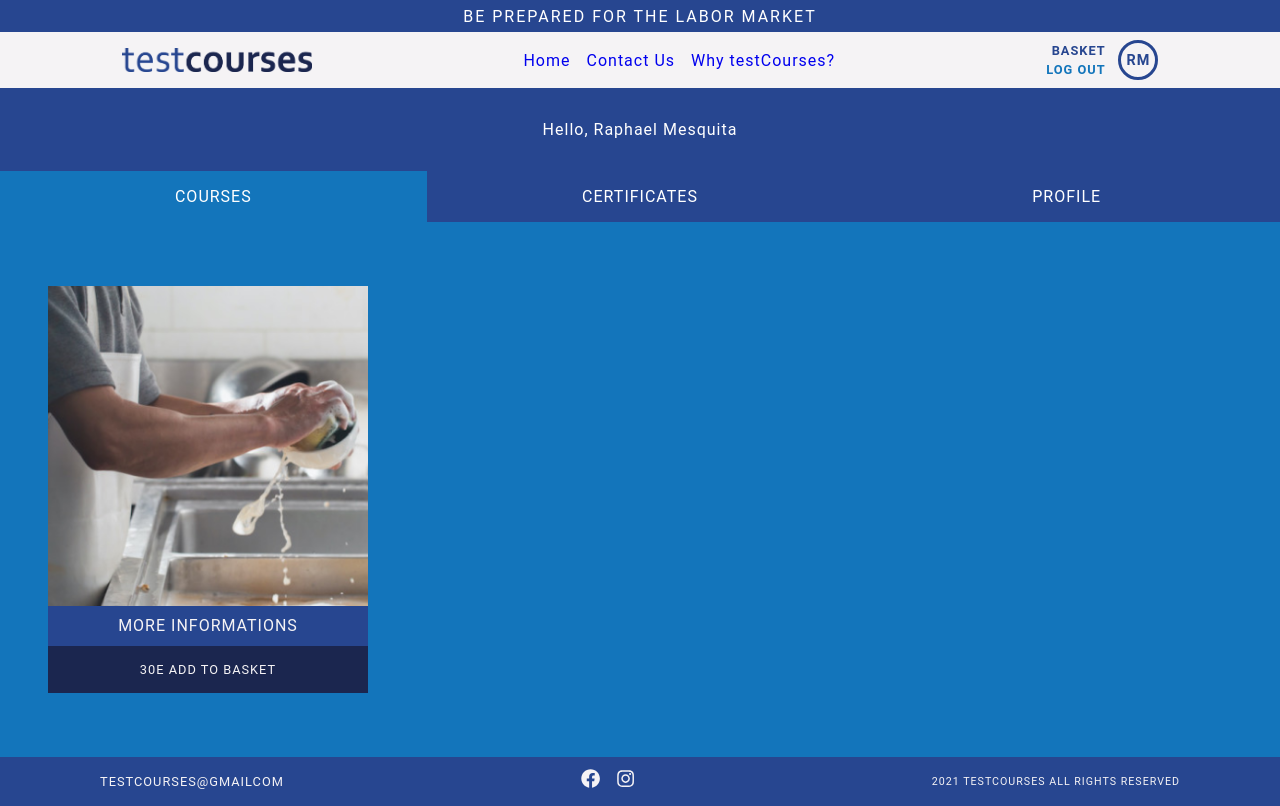
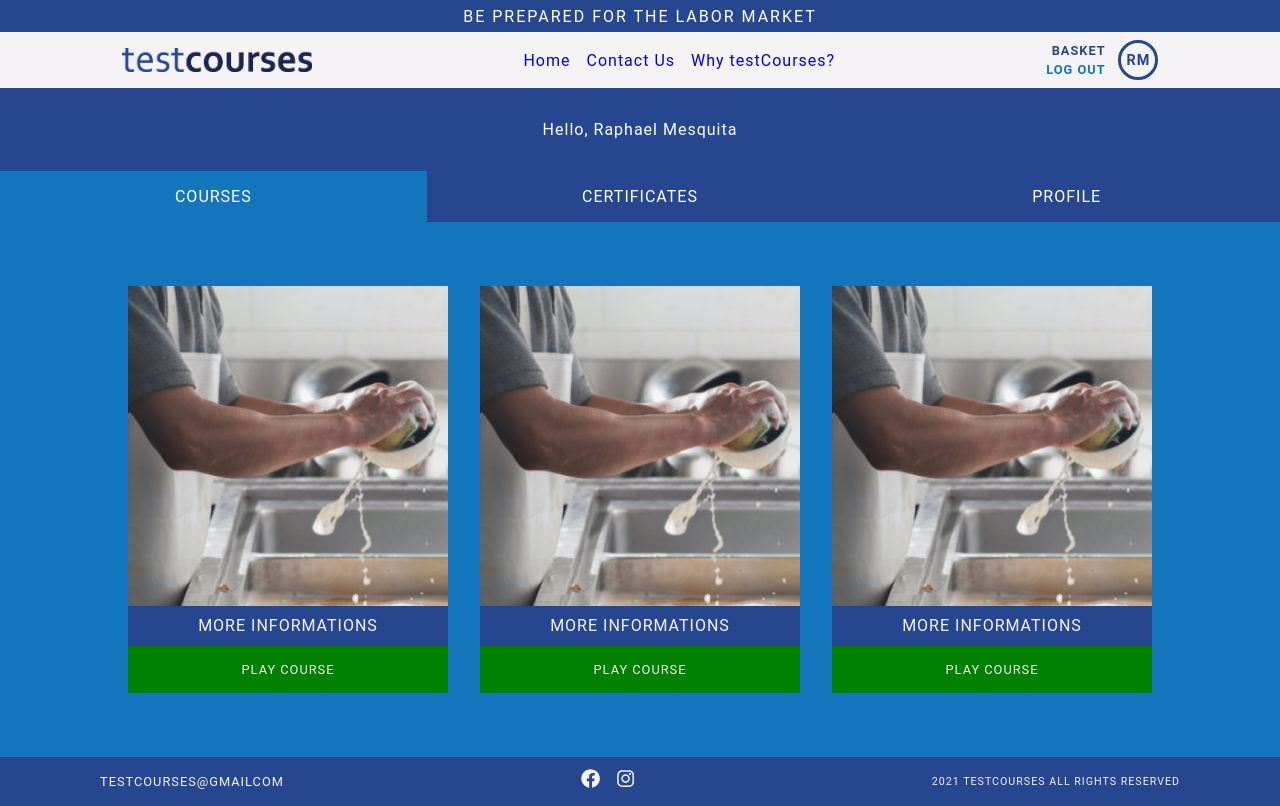
Before and after one commit to raphaelbmesquita123/testcourses, a React (Create React App) app: page /UserPage in a window 1280 px wide. Built offline with nearby package versions, Linux system fonts and the light colour scheme.

Commit message:
css update

```diff
--- a/src/components/CourseCard/CourseCard.js
+++ b/src/components/CourseCard/CourseCard.js
@@ -1,11 +1,18 @@
 import React from 'react'
 import { Link } from 'react-router-dom'
+import { Basket } from '../../context/BasketContext/BasketContext'
 import { CardContainer } from './styles'
 // import { User } from '../../context/UserContext/UserContext'
 
 
 export function CourseCard({image}) {
     // const { isUserLogged } = User()
+    const { addToBasket } = Basket()
+    const bought = true
+
+    function handleAddToBasket (){
+        addToBasket(1)
+    }
 
     return (
         <CardContainer>
@@ -15,8 +22,8 @@ export function CourseCard({image}) {
                     MORE INFORMATIONS
                 </span>
             </Link>
-            <div>
-                <p>30E ADD TO BASKET</p>
+            <div style={{ backgroundColor: `${bought ? 'green' : 'var(--blue-900)'}`}} onClick={handleAddToBasket}>
+                <p>{bought ? 'PLAY COURSE' : '30E ADD TO BASKET'}</p>
             </div>
         </CardContainer>
     )
--- a/src/components/NavBar/NavBar.js
+++ b/src/components/NavBar/NavBar.js
@@ -27,6 +27,15 @@ export function NavBar() {
                     <a href='/WhyPage' >
                         <li>Why testCourses?</li>
                     </a>
+                    {
+                        isUserLogged ?
+                        ''
+                        :
+                        <a href='/Basket' >
+                            <li>Basket</li>
+                        </a>
+
+                    }
                 </ul>
             :
             <SlideMenu />
--- a/src/components/NavBar/SlideMenu.js
+++ b/src/components/NavBar/SlideMenu.js
@@ -2,11 +2,13 @@ import { SlideContainer } from './styles'
 import { Link } from 'react-router-dom'
 import React, { useState } from 'react'
 import { FaWindowClose, FaAngleRight } from "react-icons/fa";
+import { User } from '../../context/UserContext/UserContext';
 
 
 
 export function SlideMenu() {
     const [ slideOpen, setSlideOpen ] = useState(false)
+    const { isUserLogged } = User()
 
     return (
         <SlideContainer style={{ left:`${ slideOpen ? '0' : '-100%'}`}}>
@@ -30,6 +32,14 @@ export function SlideMenu() {
                     <a href='/WhyPage' onClick={() => setSlideOpen(false)}>
                         <li>Why testCourses?</li>
                     </a>
+                    {
+                        isUserLogged ?
+                        ''
+                        :
+                        <a href='/Basket' onClick={() => setSlideOpen(false)}>
+                            <li>Basket</li>
+                        </a>
+                    }
                 </ul>
             </div>
         </SlideContainer>
--- a/src/components/NavBar/UserLogged/UserLogged.js
+++ b/src/components/NavBar/UserLogged/UserLogged.js
@@ -19,7 +19,7 @@ export function UserLogged() {
     return (
         <Container>
             <div>
-                <a href='/BasketPage'>{basket.length === 0 ? '' : <span>basket.length</span>} Basket</a>
+                <a href='/BasketPage'>{basket.length === 0 ? '' : <span>{basket.length}</span>} Basket</a>
                 <p onClick={HandleUserLogOut}> Log out</p>
             </div>
             <section>
--- a/src/context/BasketContext/BasketContext.js
+++ b/src/context/BasketContext/BasketContext.js
@@ -5,10 +5,15 @@ export const BasketContext = createContext({})
 export function BasketProvider ({ children }) {
     const [ basket, setBasket ] = useState([])
 
+    function addToBasket (item){
+        setBasket([...basket, item])
+    }
+
     return(
         <BasketContext.Provider
             value={{
-                basket
+                basket,
+                addToBasket
             }}
         >
             { children }
--- a/src/pages/UserPage/UserPage.js
+++ b/src/pages/UserPage/UserPage.js
@@ -29,6 +29,8 @@ export function UserPage() {
                     ?
                         <>
                             <CourseCard image='./kpcourse.png'/>
+                            <CourseCard image='./kpcourse.png'/>
+                            <CourseCard image='./kpcourse.png'/>
                         </>
                     : option === 2
                     ?
--- a/src/pages/UserPage/styles.js
+++ b/src/pages/UserPage/styles.js
@@ -26,6 +26,8 @@ export const Container = styled.div`
     }
 
     section{
+        display: flex;
+        justify-content: center;
         background-color: var(--blue-100);
         padding: 3rem 2rem;
     }
```
